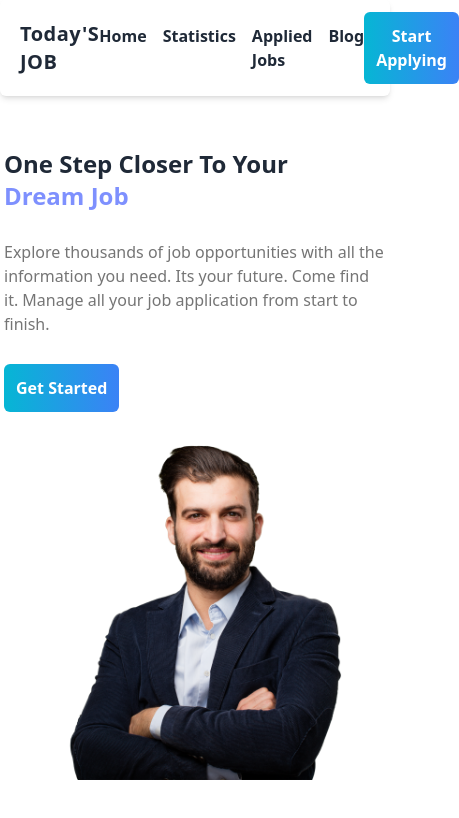
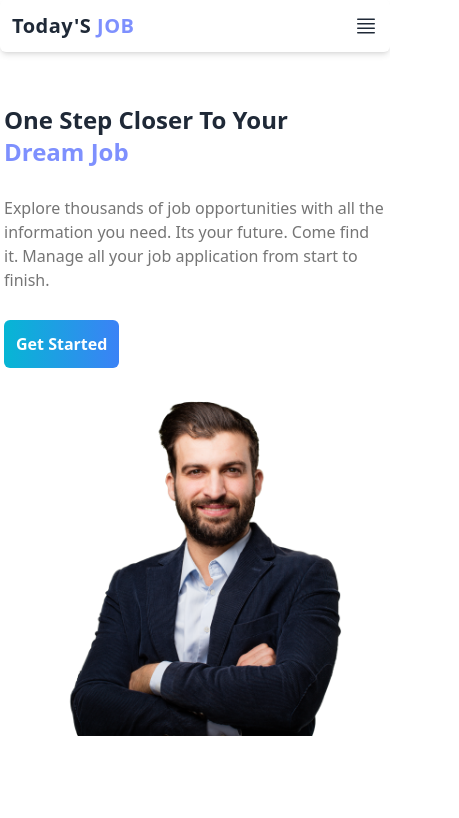
Before and after one commit to akashislam1/todays-job, a React (Vite) app: page / in a window 390 px wide. Shown: the top 818 px of the page, 459 px wide, since content can reach past the window. Built offline with nearby package versions, Linux system fonts and the light colour scheme.

Commit message:
added menu toggle bar

```diff
--- a/package.json
+++ b/package.json
@@ -9,6 +9,7 @@
     "preview": "vite preview"
   },
   "dependencies": {
+    "@heroicons/react": "^2.0.17",
     "daisyui": "^2.51.5",
     "localforage": "^1.10.0",
     "match-sorter": "^6.3.1",
--- a/src/components/Banner/Banner.jsx
+++ b/src/components/Banner/Banner.jsx
@@ -18,7 +18,11 @@ const Banner = () => {
         </div>
       </div>
       <div className="mt-5">
-        <img className="" src="../../../src/assets/person.png" alt="" />
+        <img
+          className="object-cover "
+          src="../../../src/assets/person.png"
+          alt=""
+        />
       </div>
     </div>
   );
--- a/src/components/Header/Header.jsx
+++ b/src/components/Header/Header.jsx
@@ -1,17 +1,20 @@
-import React from "react";
+import React, { useState } from "react";
 import { Link, NavLink } from "react-router-dom";
+import { Bars4Icon, XMarkIcon } from "@heroicons/react/24/solid";
 
 const Header = () => {
+  const [menuOpen, setMenuOpen] = useState(false);
   return (
-    <div className="shadow-md rounded-md p-3  flex justify-between items-center">
+    <div className="relative">
+      <div className="shadow-md rounded-md p-3 flex justify-between items-center">
         <div>
           <Link to="/" className="inline-flex items-center">
-          <span className="ml-2 text-xl font-bold tracking-wide text-gray-800 ">
-            Today'S JOB
+            <span className=" text-xl font-bold tracking-wide text-gray-800 ">
+              Today'S <span className=" text-[#7E90FE]">JOB</span>
             </span>
           </Link>
         </div>
-      <div>
+        <div className="hidden lg:block">
           <ul className="flex gap-4 font-semibold">
             <li>
               <Link to="/">Home</Link>
@@ -27,9 +30,40 @@ const Header = () => {
             </li>
           </ul>
         </div>
-      <div>
+        <div className="hidden lg:block">
           <button className="btn-primary">Start Applying</button>
         </div>
+        <div className="lg:hidden">
+          <Bars4Icon
+            onClick={() => setMenuOpen(true)}
+            className="w-6 h-6 "
+          ></Bars4Icon>
+        </div>
+      </div>
+      {menuOpen && (
+        <div>
+          <div className="absolute  inset-x-0 top-0 bg-gradient-to-r from-cyan-500 to-blue-500 text-white p-4">
+            <XMarkIcon
+              onClick={() => setMenuOpen(false)}
+              className="w-6 h-6 absolute top-2 right-5 "
+            ></XMarkIcon>
+            <ul className="font-semibold">
+              <li>
+                <Link to="/">Home</Link>
+              </li>
+              <li>
+                <Link to="/statistics">Statistics</Link>
+              </li>
+              <li>
+                <Link to="/appliedJob">Applied Jobs</Link>
+              </li>
+              <li>
+                <Link to="/blog">Blog</Link>
+              </li>
+            </ul>
+          </div>
+        </div>
+      )}
     </div>
   );
 };
```
Also changed, not shown: 1 other file (tests, documents, lock files or other folders). Lines whose indentation alone changed are shown as unchanged.
